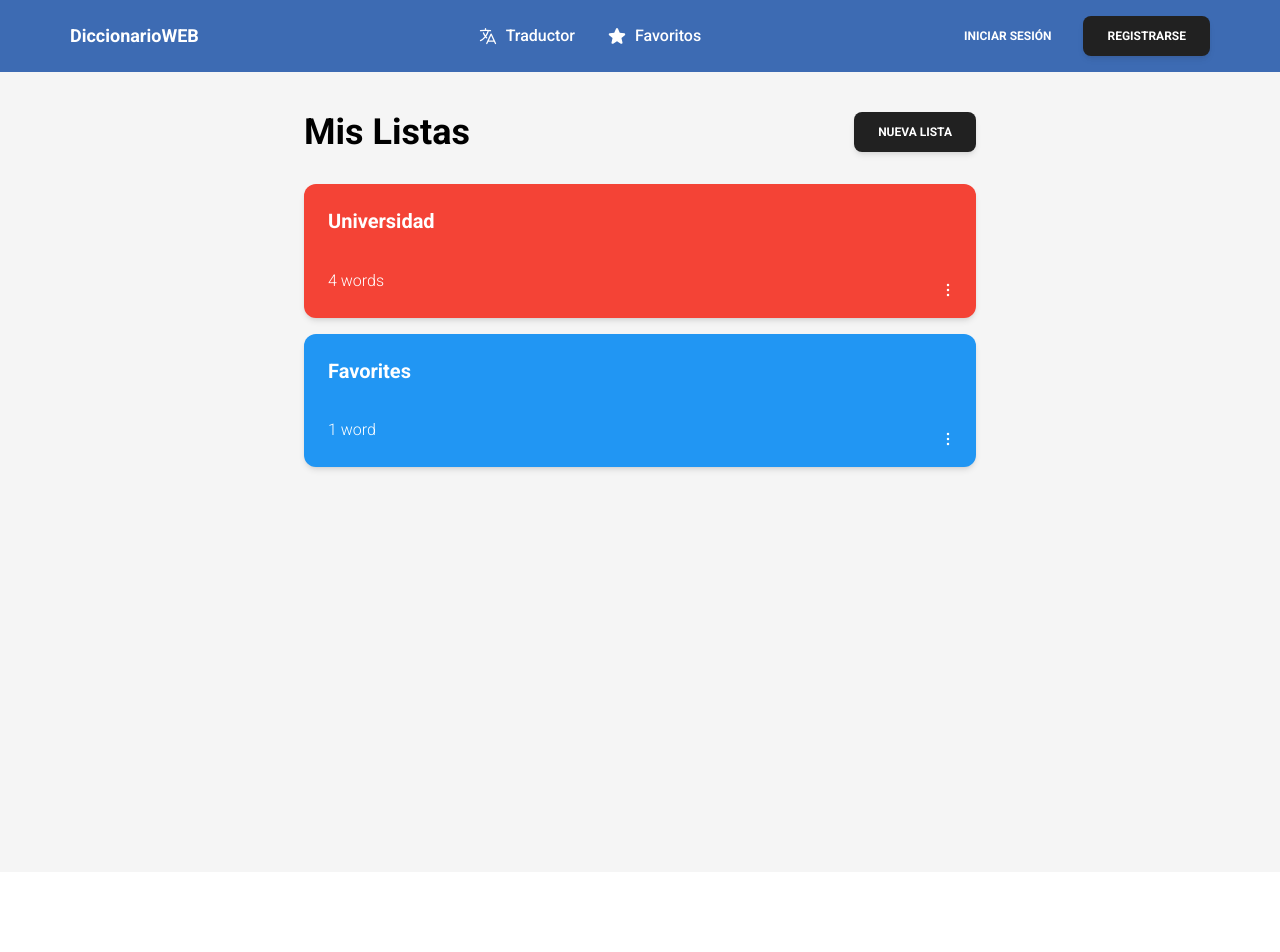
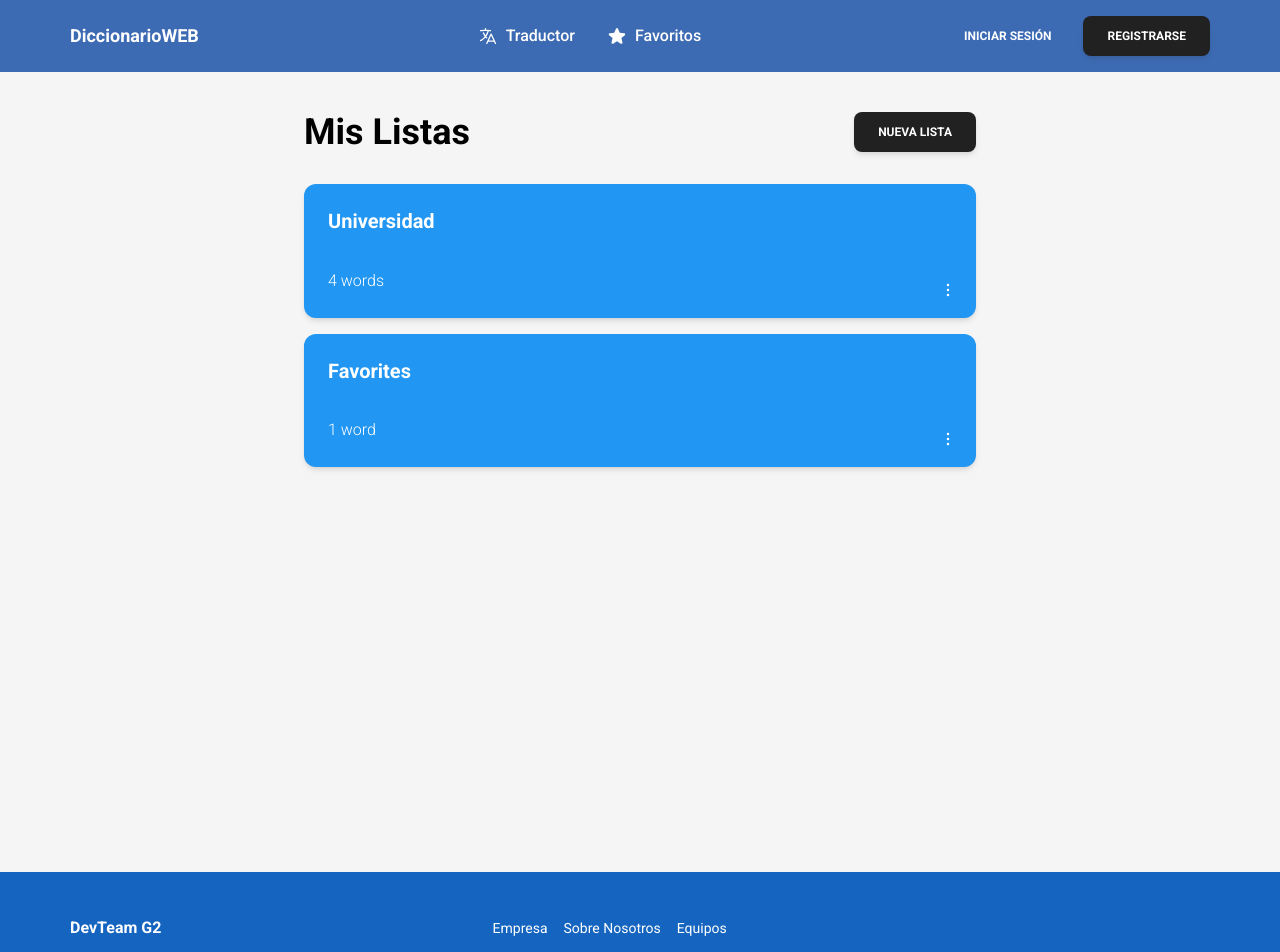
Before and after one commit to LeoBaz20/diccionario-online, a Next.js app: page /favs in a window 1280 px wide. Shown: the top 952 px of the page. Before the commit the page ends 872 px from the top, so only its background shows below. Built offline with nearby package versions, Linux system fonts and the light colour scheme; no server answers.

Commit message:
Modificaciones UI Listas

```diff
--- a/src/app/favs/page.tsx
+++ b/src/app/favs/page.tsx
@@ -1,28 +1,18 @@
 "use client";
 
-import ListCard from '@/components/listCard';
-import { Button } from '@material-tailwind/react';
+import ListasUI from '@/components/ListasUI';
 import { Footer } from '@/components';
 
 export default function Home() {
   const lists = [
-    { title: 'Universidad', wordCount: 4, color: 'red' },
+    { title: 'Universidad', wordCount: 4, color: 'blue' },
     { title: 'Favorites', wordCount: 1, color: 'blue' },
   ];
 
   return (
-    <div className="min-h-screen bg-gray-100 p-10">
-      <main className="max-w-2xl mx-auto">
-        <div className="flex justify-between items-center mb-8">
-          <h1 className="text-4xl font-bold">Mis Listas</h1>
-          <Button color="black">Nueva Lista</Button>
-        </div>
-        <div className="space-y-4">
-          {lists.map((list, index) => (
-            <ListCard key={index} {...list} />
-          ))}
-        </div>
-      </main>
-    </div>
+    <>
+    <ListasUI lists={lists}/>
+    <Footer/>
+    </>
   );
 }
--- /dev/null
+++ b/src/components/ListasUI.tsx
@@ -0,0 +1,23 @@
+import ListCard from '@/components/listCard';
+import { Button } from '../components/MaterialTailwind';
+
+const ListasUI = ({ lists }) => {
+
+  return (
+    <div className="min-h-screen bg-gray-100 p-10">
+      <main className="max-w-2xl mx-auto">
+        <div className="flex justify-between items-center mb-8">
+          <h1 className="text-4xl font-bold">Mis Listas</h1>
+          <Button color="black">Nueva Lista</Button>
+        </div>
+        <div className="space-y-4">
+          {lists.map((list, index) => (
+            <ListCard key={index} {...list} />
+          ))}
+        </div>
+      </main>
+    </div>
+  );
+}
+
+export default ListasUI;
--- a/src/components/index.ts
+++ b/src/components/index.ts
@@ -8,3 +8,4 @@ export * from "./translateUI";
 export * from "./WordPage";
 export * from "./searchbar";
 export * from "./listCard";
+export * from "./ListasUI";
```
